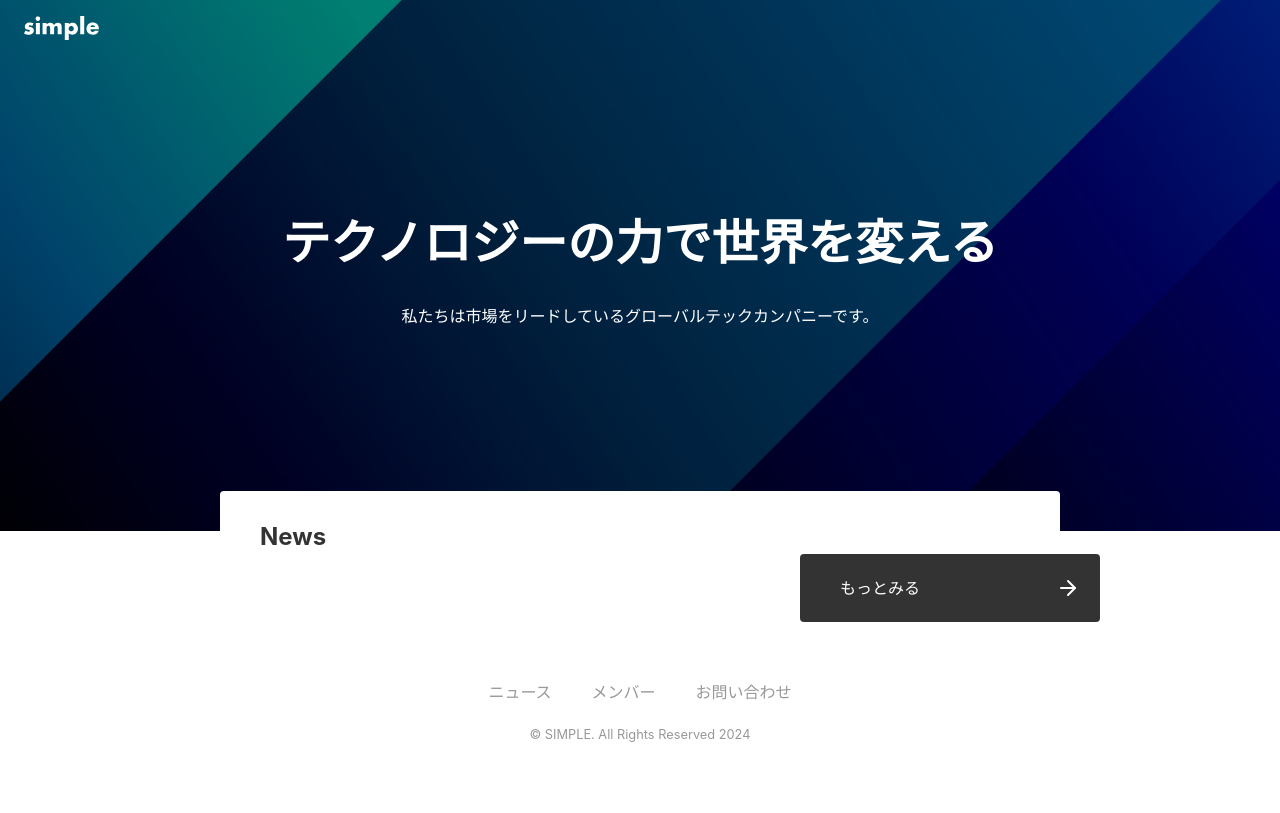
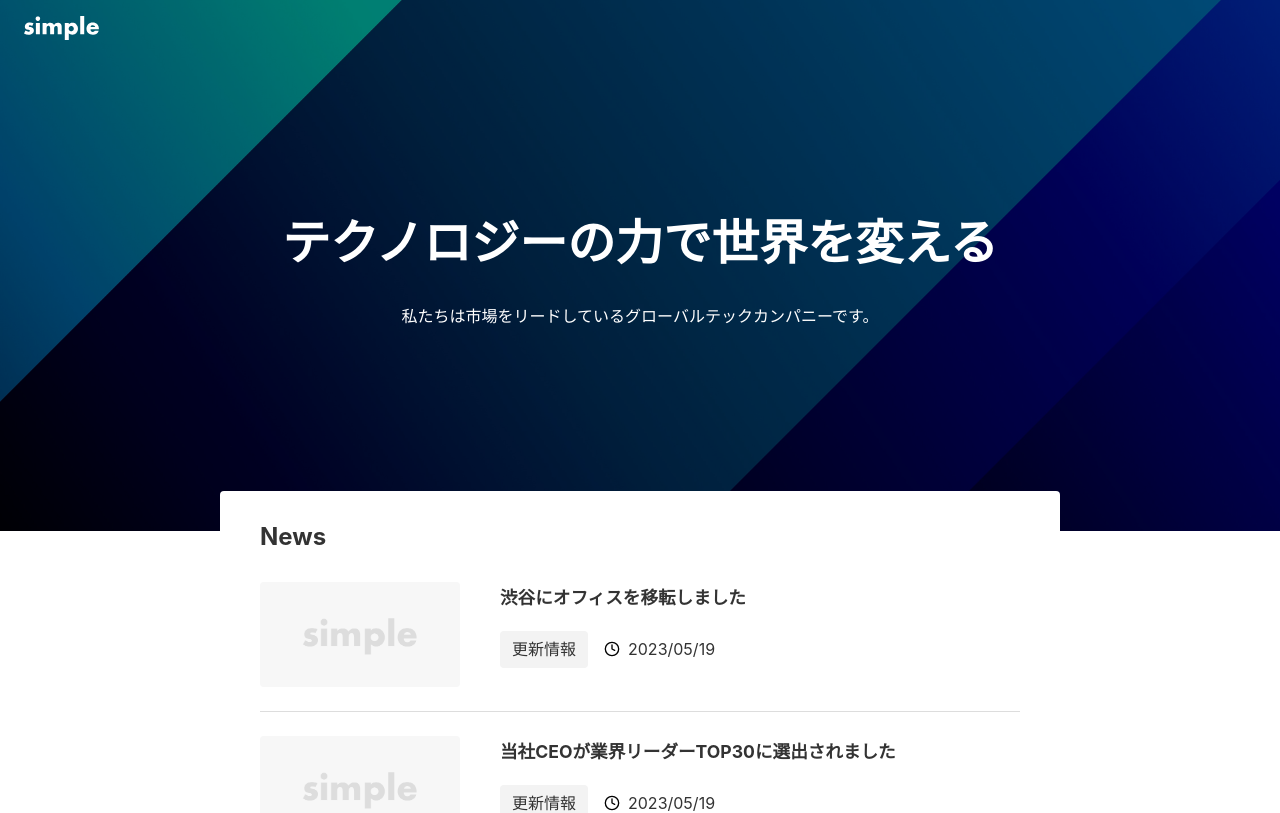
Before and after one commit to itc-s24015/my-next-project, a Next.js app: page / in a window 1280 px wide. Shown: the top 813 px of the page. Built offline with nearby package versions, Linux system fonts and the light colour scheme.

Commit message:
chapter03完了

```diff
--- a/app/_components/NewsList/index.tsx
+++ b/app/_components/NewsList/index.tsx
@@ -1,20 +1,12 @@
 import Image from "next/image";
-import Link from "next/link";
 
 import styles from "./index.module.css";
 import Category from "../Category";
 import Date from "../Date";
 import { News } from "@/app/_libs/microcms";
-import { title } from "process";
 
-type Newa = {
-  id: String;
-  title: String;
-  category: {
-    name: String;
-  };
-  publishedAt: string;
-  createdAt: string;
+type Props = {
+  news: News[];
 };
 
 export default function NewsList({ news }: Props) {
@@ -25,16 +17,8 @@ export default function NewsList({ news }: Props) {
     <ul>
       {news.map((article) => (
         <li key={article.id} className={styles.list}>
-          <Link href={`/news/${article.id}`} className={styles.link}>
-            {article.thumbnail ? (
-              <Image
-                src={article.thumbnail.url}
-                alt=""
-                className={styles.image}
-                width={article.thumbnail.width}
-                height={article.thumbnail.height}
-              />
-            ) : (
+          {/* TODO:別の章で、リンクと正式な画像に差し替えます */}
+          <div className={styles.link}>
             <Image
               className={styles.image}
               src="/no-image.png"
@@ -42,15 +26,14 @@ export default function NewsList({ news }: Props) {
               width={1200}
               height={630}
             />
-            )}
             <dl className={styles.content}>
               <dt className={styles.title}>{article.title}</dt>
               <dd className={styles.meta}>
                 <Category category={article.category} />
-                <Date date={article.publishedAt ?? article.createdAt} />
+                <Date date={article.publishedAt ?? article.createdeat} />
               </dd>
             </dl>
-          </Link>
+          </div>
         </li>
       ))}
     </ul>
--- a/app/page.tsx
+++ b/app/page.tsx
@@ -3,22 +3,9 @@ import Image from "next/image";
 
 import NewsList from "@/app/_components/NewsList";
 import ButtonLink from "@/app/_components/ButtonLink";
+import { News } from "@/app/_libs/microcms";
 
-export const revalidate = 60;
-
-type News = {
-  id: string;
-  title: string;
-  category: {
-    name: string;
-  };
-  publishedAt: string;
-  createdAt: string;
-};
-
-const data: {
-  contents: News[];
-} = {
+const data: { contents: News[] } = {
   contents: [
     {
       id: "1",
@@ -27,7 +14,7 @@ const data: {
         name: "更新情報",
       },
       publishedAt: "2023/05/19",
-      createdAt: "2023/05/19",
+      createdeat: "2023/05/19",
     },
     {
       id: "2",
@@ -36,7 +23,7 @@ const data: {
         name: "更新情報",
       },
       publishedAt: "2023/05/19",
-      createdAt: "2023/05/19",
+      createdeat: "2023/05/19",
     },
     {
       id: "3",
@@ -45,11 +32,14 @@ const data: {
         name: "更新情報",
       },
       publishedAt: "2023/04/19",
-      createdAt: "2023/04/19",
+      createdeat: "2023/04/19",
     },
   ],
 };
-export default async function Home() {
+
+export default function Home() {
+  const sliceData = data.contents.slice(0, 2);
+
   return (
     <>
       <section className={styles.top}>
@@ -71,6 +61,7 @@ export default async function Home() {
       </section>
       <section className={styles.news}>
         <h2 className={styles.newsTitle}>News</h2>
+        <NewsList news={sliceData} />
         <div className={styles.newsLink}>
           <ButtonLink href="/news">もっとみる</ButtonLink>
         </div>
```
Lines whose indentation alone changed are shown as unchanged.
